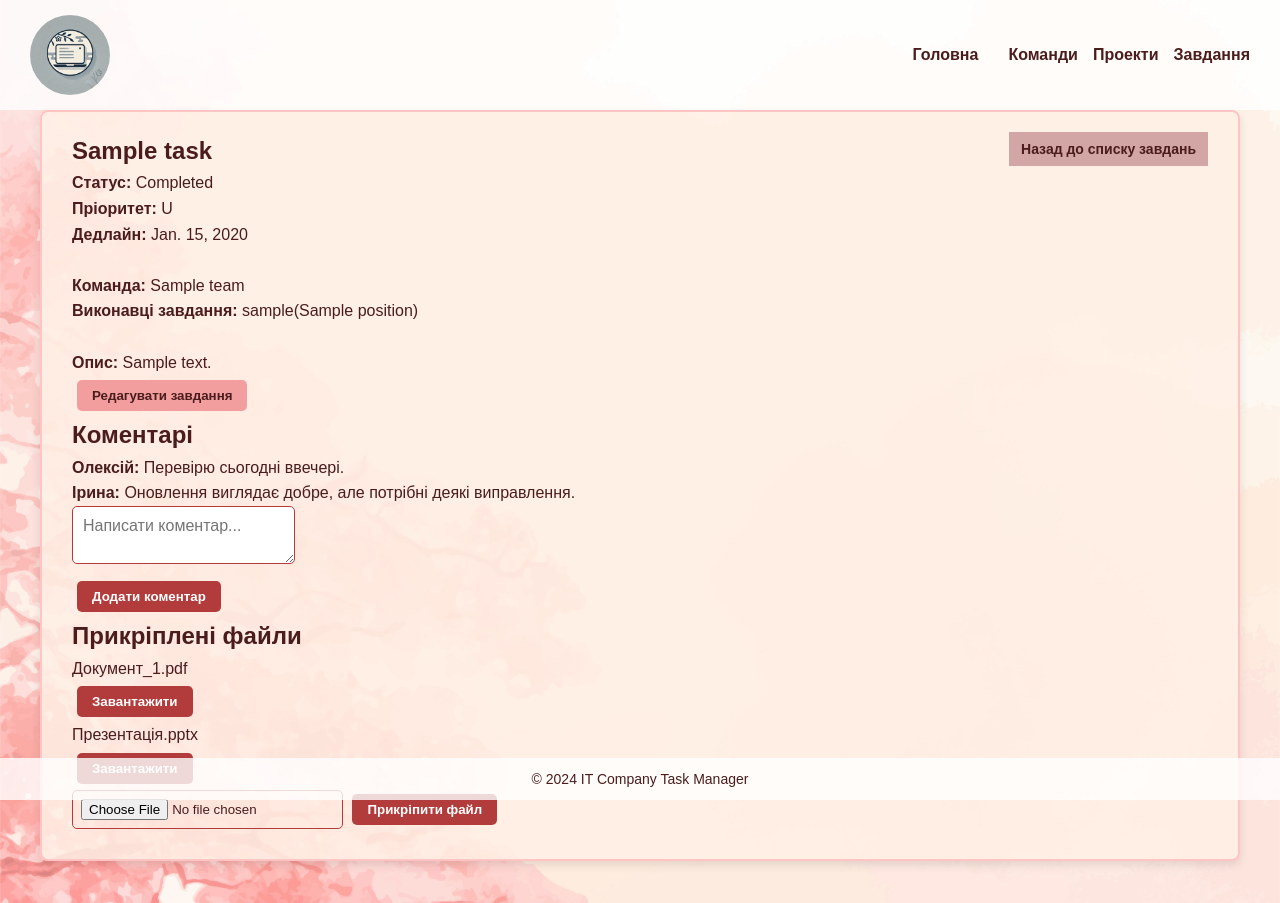
After one commit to b4oody/task-track-manager, a Django app: page /profile/task/1/ in a window 1280 px wide. The commit adds this page. Run offline with Django 5.2, Linux system fonts and the light colour scheme; tables that the repository leaves empty hold one stand-in row (values such as "Sample post").

Commit message:
feat: add template detail_task, view fucntion render, path urls, url in profile, change __str__ in models
   -changed def __str__ in class Worker
   -added url with pk in profile tempalte
   -added fucntion with optimisation requests

```diff
--- a/taskhub/models.py
+++ b/taskhub/models.py
@@ -44,8 +44,7 @@ class Worker(AbstractUser):
         verbose_name_plural = "Workers"
 
     def __str__(self) -> str:
-        return (f"{self.username}({self.position}): "
-                f"({self.first_name} {self.last_name})")
+        return f"{self.username}({self.position})"
 
 
 class Team(models.Model):
--- a/taskhub/urls.py
+++ b/taskhub/urls.py
@@ -10,6 +10,8 @@ from taskhub.views import (
     create_project_form_view,
     create_task_form_view,
     CreateTypeView,
+
+    task_details_page_view,
 
 )
 
@@ -30,6 +32,10 @@ urlpatterns = [
 
 
 
+    path("profile/task/<int:pk>/", task_details_page_view, name="task-detail"),
+
+
+
 ]
 
 app_name = 'taskhub'
--- a/taskhub/views.py
+++ b/taskhub/views.py
@@ -146,3 +146,19 @@ def create_task_form_view(request: HttpRequest) -> HttpResponse:
         "profile/create_task_form.html",
         context={"form": form}
     )
+
+
+def task_details_page_view(request: HttpRequest, pk: int) -> HttpResponse:
+    task = (
+        Task.objects.select_related("project__team", "task_type")
+        .prefetch_related("assignees", "assignees__position")
+        .get(pk=pk)
+    )
+    context = {
+        "task": task,
+    }
+    return render(
+        request,
+        "tasks/task-details.html",
+        context
+    )
--- a/templates/profile/profile.html
+++ b/templates/profile/profile.html
@@ -74,7 +74,7 @@
 
             <h3>{{ task.name }}</h3>
             <p>{{ task.description }}</p>
-            <button>Переглянути</button>
+            <a href="{% url 'taskhub:task-detail' task.pk %}" class="btn-link">Переглянути</a>
 
           </div>
         </div>
--- /dev/null
+++ b/templates/tasks/task-details.html
@@ -0,0 +1,71 @@
+{% extends "base/base.html" %}
+
+
+{% block header %}
+  {% include "includes/headers/header-main.html" %}
+{% endblock %}
+
+{% block content %}
+  <main class="main">
+
+    <!-- Кнопка "Назад" -->
+    <div class="back-button-container">
+      <a href="tasks.html" class="back-button">Назад до списку завдань</a>
+    </div>
+
+
+    <!-- Інформація про завдання -->
+    <section class="task-details">
+      <h1>{{ task.name }}</h1>
+      <p><strong>Статус:</strong> {{ task.status_display }}</p>
+      <p><strong>Пріоритет:</strong> {{ task.priority }}</p>
+      <p><strong>Дедлайн:</strong> {{ task.deadline }}</p>
+      <br>
+      <p><strong>Команда:</strong> {{ task.project.team.name }}</p>
+      <p><strong>Виконавці завдання:</strong> {{ task.assignees.all|join:", " }}</p>
+      <br>
+      <p><strong>Опис:</strong> {{ task.description }}</p>
+
+      <button class="edit-btn">Редагувати завдання</button>
+    </section>
+
+    <!-- Коментарі -->
+    <section class="task-comments">
+      <h2>Коментарі</h2>
+      <div class="comment-box">
+        <div class="comment">
+          <p><strong>Олексій:</strong> Перевірю сьогодні ввечері.</p>
+        </div>
+        <div class="comment">
+          <p><strong>Ірина:</strong> Оновлення виглядає добре, але потрібні деякі виправлення.</p>
+        </div>
+      </div>
+      <form class="comment-form">
+        <label>
+          <textarea placeholder="Написати коментар..."></textarea>
+        </label>
+        <button type="submit">Додати коментар</button>
+      </form>
+    </section>
+
+    <!-- Прикріплені файли -->
+    <section class="task-attachments">
+      <h2>Прикріплені файли</h2>
+      <div class="file-list">
+        <div class="file-item">
+          <p>Документ_1.pdf</p>
+          <button>Завантажити</button>
+        </div>
+        <div class="file-item">
+          <p>Презентація.pptx</p>
+          <button>Завантажити</button>
+        </div>
+        <!-- Додати більше файлів тут -->
+      </div>
+      <form class="upload-form">
+        <input type="file">
+        <button type="submit">Прикріпити файл</button>
+      </form>
+    </section>
+  </main>
+{% endblock %}
```
